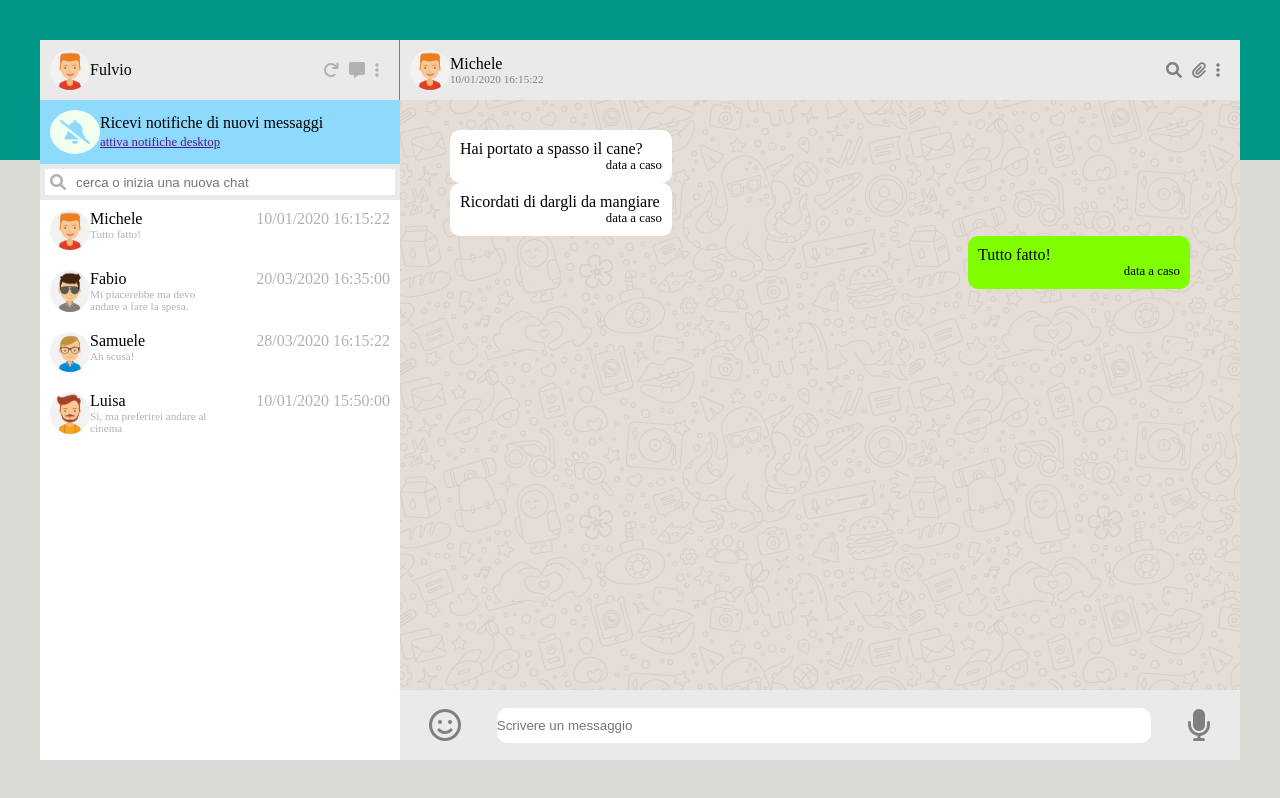
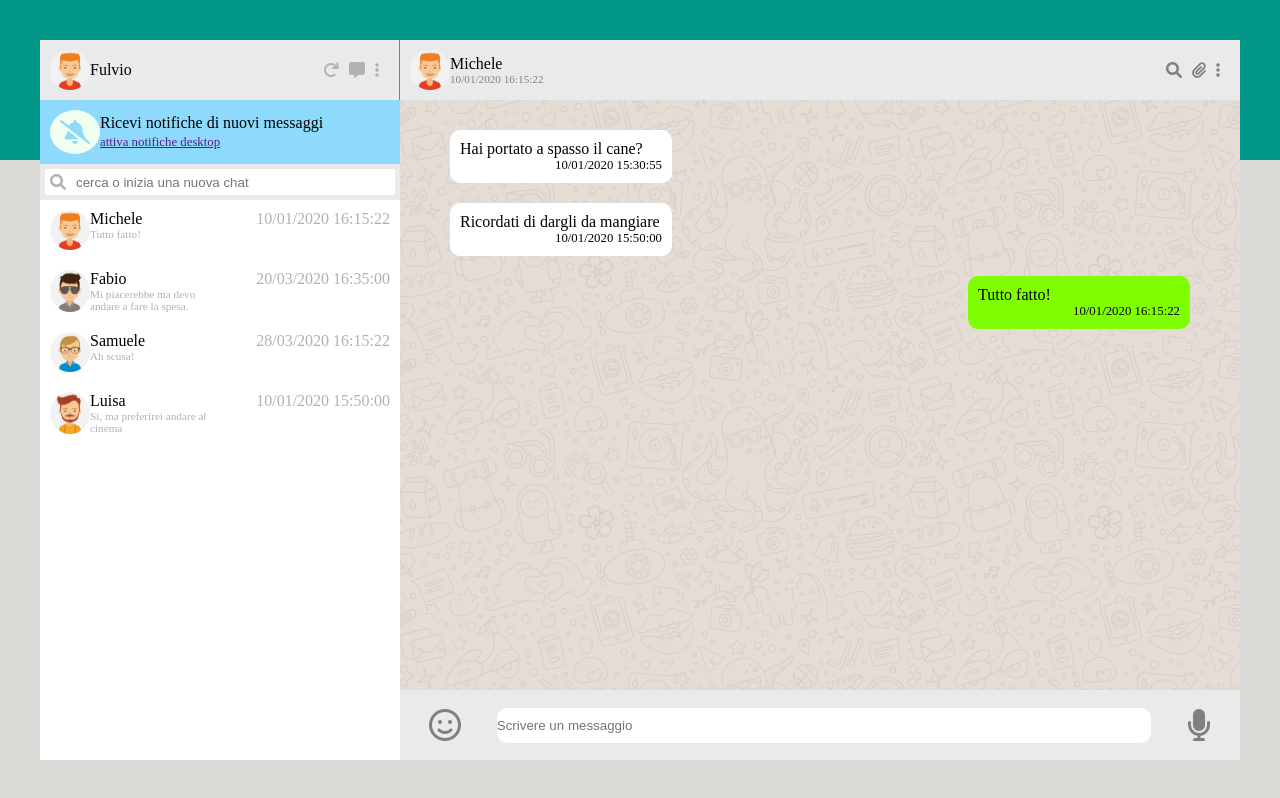
Before and after one commit to furvietto/vue-boolzapp, a plain HTML site: page index.html in a window 1280 px wide. Drawn offline with nearby package versions, Linux system fonts and the light colour scheme.

Commit message:
add margin

```diff
--- a/css/style.css
+++ b/css/style.css
@@ -199,6 +199,7 @@ body {
     border-radius: 10px;
     display: flex;
     flex-direction: column;
+    margin-bottom: 20px;
 }
 
 .body-messages .send {
--- a/index.html
+++ b/index.html
@@ -77,7 +77,7 @@
                 <ul class="body-messages">
                   <li :class="(message.status == 'received') ? 'send' : '' " v-for="(message, index) in contacts[counter].messages" :key="index">
                       <div> {{message.text}}</div>
-                      <div class="date">data a caso</div>
+                      <div class="date">{{message.date}}</div>
                   </li>
                 </ul>
                 <div class="messages">
```
